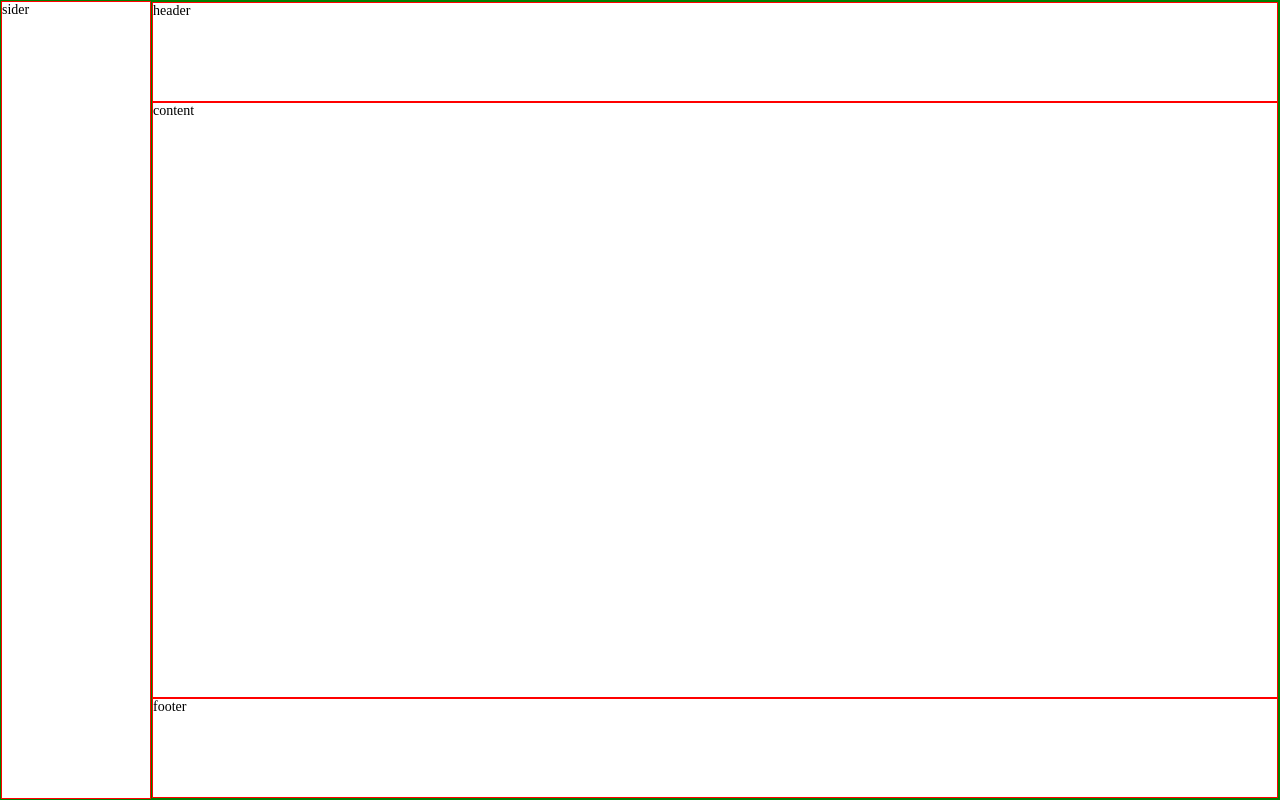
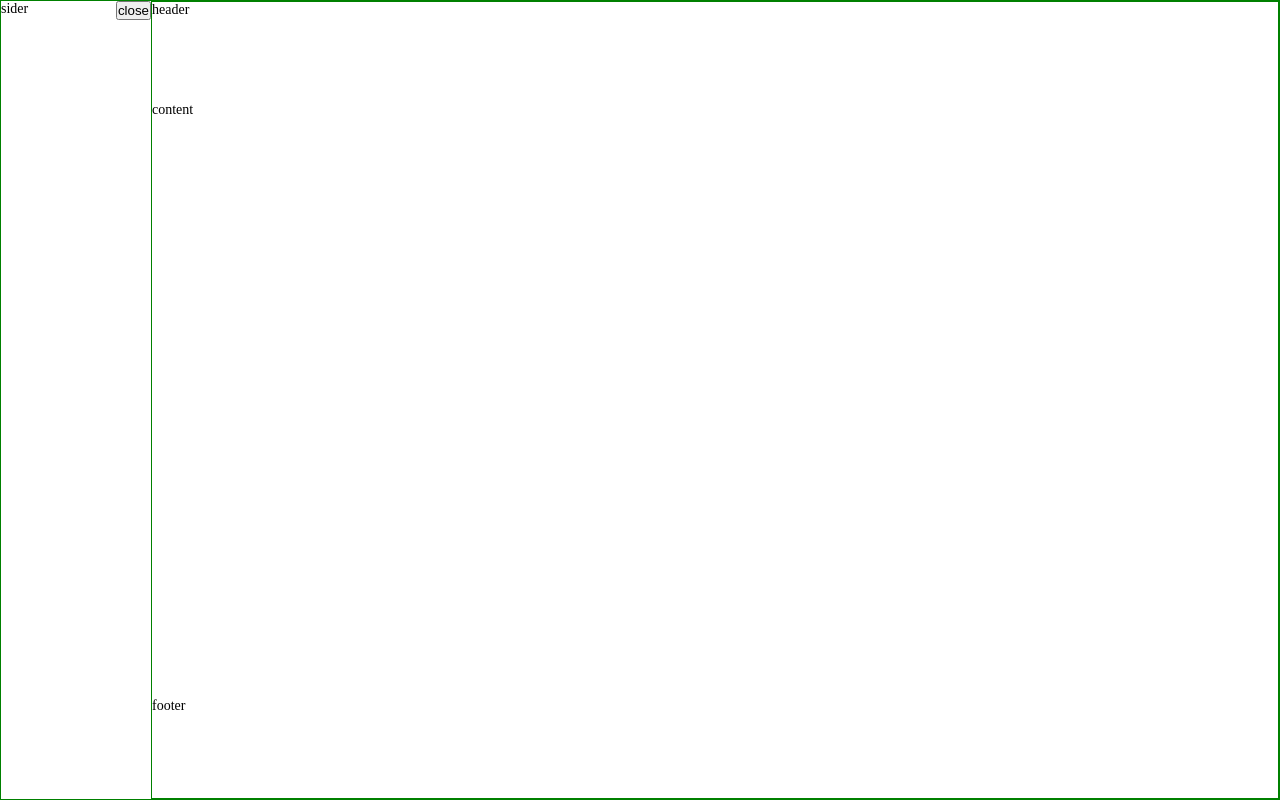
Before and after one commit to doria76593/vue2-lunzi, a Vue app: page / in a window 1280 px wide. Built offline with nearby package versions, Linux system fonts and the light colour scheme.

Commit message:
添加简单动画

```diff
--- a/src/cs/demo2.vue
+++ b/src/cs/demo2.vue
@@ -4,12 +4,21 @@
     <g-content class="demo">content</g-content>
     <g-footer class="demo">footer</g-footer>
   </g-layout> -->
-  <g-layout style="height: 100vh;">
+  <!-- <g-layout style="height: 100vh;">
     <g-sider class="demo">sider</g-sider>
     <g-layout>
       <g-header class="demo">header</g-header>
       <g-content class="demo">content</g-content>
       <g-footer class="demo">footer</g-footer>
+    </g-layout>
+  </g-layout> -->
+
+  <g-layout style="height: 100vh;">
+    <g-sider>sider</g-sider>
+    <g-layout>
+      <g-header>header</g-header>
+      <g-content>content</g-content>
+      <g-footer>footer</g-footer>
     </g-layout>
   </g-layout>
 </template>
@@ -24,6 +33,6 @@ export default {
 </script>
 <style scoped lang="scss">
 .demo {
-  border: 1px solid red;
+  /* border: 1px solid red; */
 }
 </style>
--- a/src/sider.vue
+++ b/src/sider.vue
@@ -1,14 +1,19 @@
 <template>
-  <div class="sider">
-    <slot></slot>
-  </div>
+  <transition name="slide">
+    <div class="sider" v-if="visible">
+      <slot></slot>
+      <button @click="visible=false">close</button>
+    </div>
+  </transition>
 </template>
 
 <script>
 export default {
   name: 'gSider',
   data() {
-    return {}
+    return {
+      visible: true,
+    }
   },
   methods: {},
   components: {},
@@ -16,7 +21,21 @@ export default {
 </script>
 
 <style scoped lang="scss">
-.sider{
+.sider {
     width: 150px;
+  position: relative;
+  > button {
+    position: absolute;
+    top: 0;
+    right: 0;
+  }
+}
+.slide-enter-active,
+.slide-leave-active {
+  transition: all 0.3s;
+}
+.slide-enter,
+.slide-leave-to {
+  margin-left: -200px;
 }
 </style>
```
